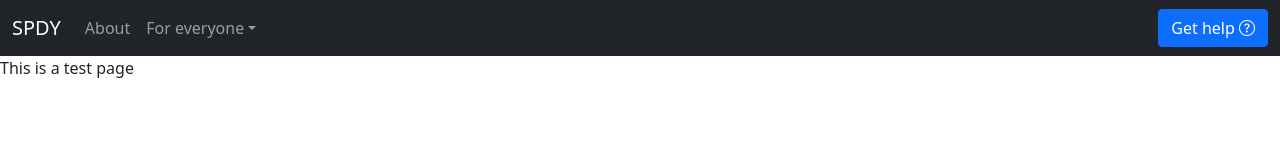
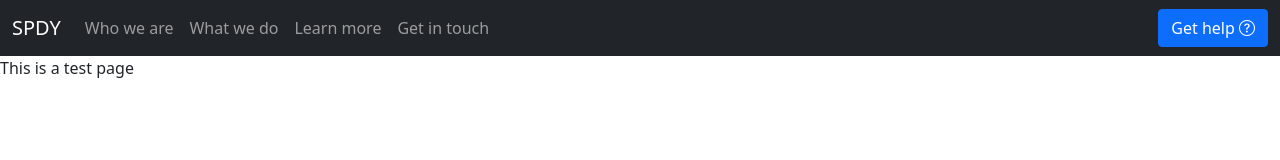
Before and after one commit to spdygroup/website, a plain HTML site: page index.html in a window 1280 px wide. Drawn offline with nearby package versions, Linux system fonts and the light colour scheme.

Commit message:
Navbar update, change underline for links on bootstrap.css

```diff
--- a/index.html
+++ b/index.html
@@ -49,17 +49,17 @@
       <div class="navbar-collapse offcanvas-collapse" id="navbarsExampleDefault">
         <ul class="navbar-nav me-auto mb-2 mb-lg-0">
           <li class="nav-item">
-            <a class="nav-link" aria-current="page" href="#">About</a>
+            <a class="nav-link" aria-current="page" href="#">Who we are</a>
           </li>
-          <li class="nav-item dropdown">
-            <a class="nav-link dropdown-toggle" href="#" id="dropdown01" data-bs-toggle="dropdown" aria-expanded="false">For everyone</a>
-            <ul class="dropdown-menu" aria-labelledby="dropdown01">
-              <li><a class="dropdown-item" href="#"></a></li>
-              <li><a class="dropdown-item" href="#">Education</a></li>
-              <li><a class="dropdown-item" href="#">Education</a></li>
-            <li class="nav-item">
-              <a class="nav-link" aria-current="page" href="#">About</a>
-            </li>
+          <li class="nav-item">
+            <a class="nav-link" aria-current="page" href="#">What we do</a>
+          </li>
+          <li class="nav-item">
+            <a class="nav-link" aria-current="page" href="#">Learn more</a>
+          </li>
+          <li class="nav-item">
+            <a class="nav-link" aria-current="page" href="#">Get in touch</a>
+          </li>
             </ul>
           </li>
         </ul>
```
Also changed, not shown: css/bootstrap.css.
